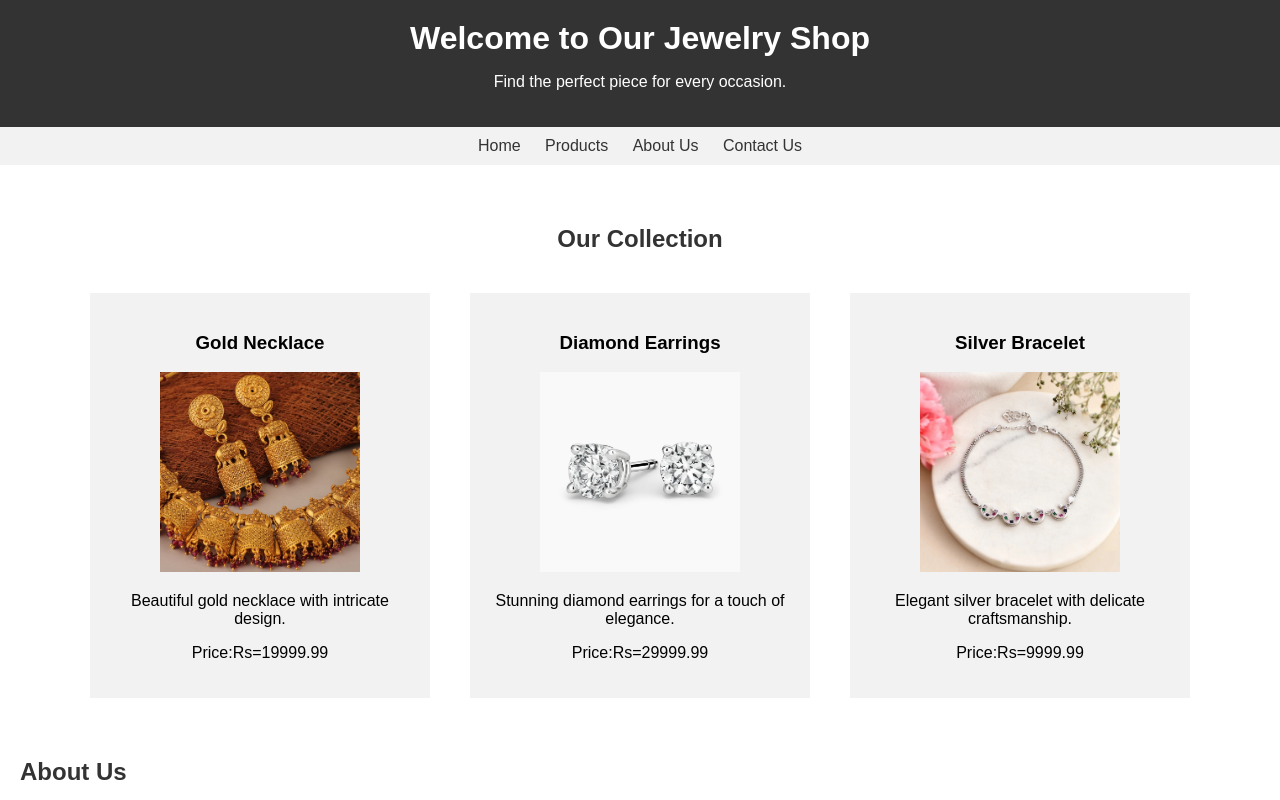
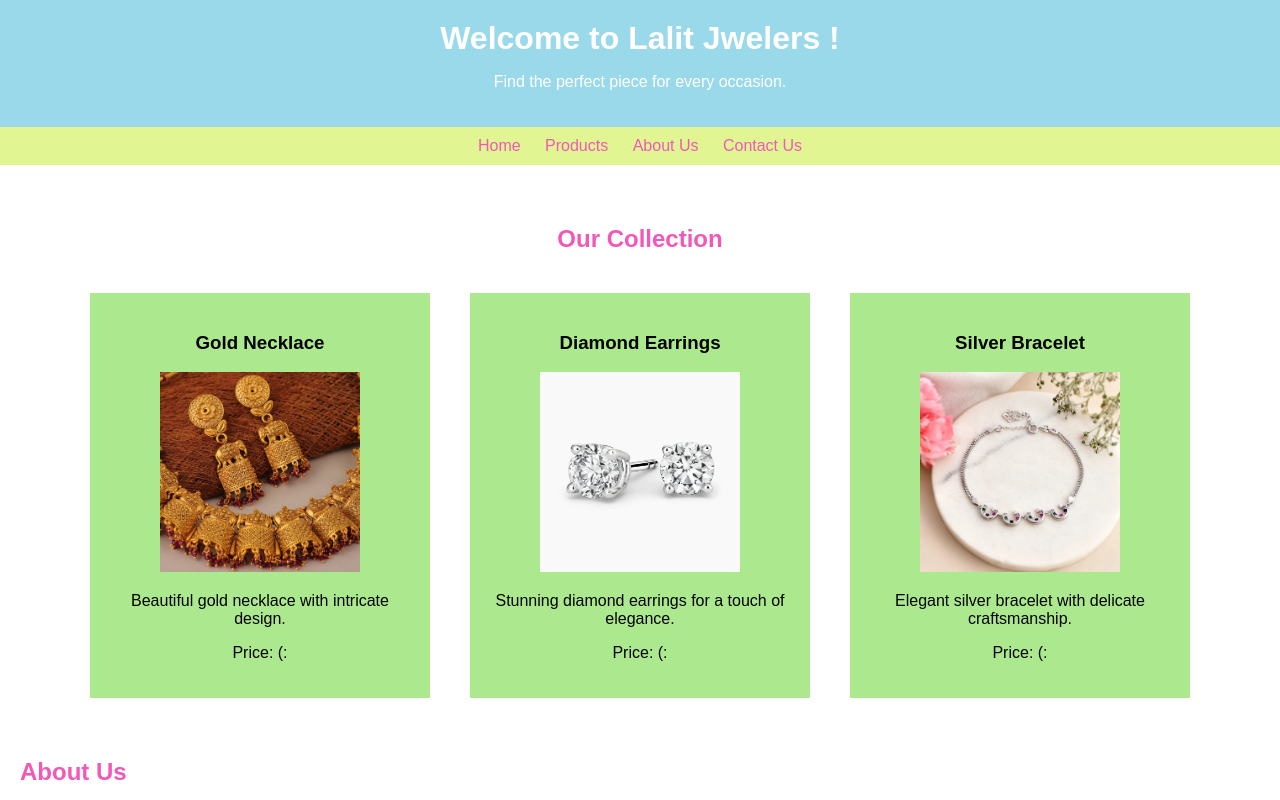
Before and after one commit to ritikajain5656/Jwelshopee, a plain HTML site: page Index.html in a window 1280 px wide. Shown: the top 800 px of the page. Drawn offline with Linux system fonts and the light colour scheme.

Commit message:
Update Index.html

```diff
--- a/Index.html
+++ b/Index.html
@@ -13,7 +13,7 @@
 
         /* Header Styles */
         header {
-          background-color: #333;
+          background-color: #9ad9e9;
           color: #fff;
           padding: 20px;
           text-align: center;
@@ -25,7 +25,7 @@
 
         /* Navigation Menu Styles */
         nav {
-          background-color: #f2f2f2;
+          background-color: #e1f693;
           padding: 10px;
           text-align: center;
         }
@@ -42,12 +42,12 @@
         }
 
         nav a {
-          color: #333;
+          color: #f258b7;
           text-decoration: none;
         }
 
         nav a:hover {
-          color: #666;
+          color: #220bf2;
         }
 
         /* Main Content Styles */
@@ -60,7 +60,7 @@
         }
 
         section h2 {
-          color: #333;
+          color: #f258b7;
         }
 
         /* Product Showcase Styles */
@@ -77,7 +77,7 @@
           width: 300px;
           margin: 20px;
           padding: 20px;
-          background-color: #f2f2f2;
+          background-color: #ace98e;
           text-align: center;
         }
 
@@ -88,7 +88,7 @@
 
         /* Footer Styles */
         footer {
-          background-color: #333;
+          background-color: #9ad9e9;
           color: #fff;
           padding: 10px;
           text-align: center;
@@ -96,7 +96,7 @@
 
         /* Center "Our Collection" heading */
         section#products h2 {
-          color: #333;
+          color: #f258b7;
           text-align: center;
           margin-top: 40px; /* Adjust the top margin for spacing */
         }
@@ -105,7 +105,7 @@
 <body>
     <!-- Header -->
     <header>
-        <h1>Welcome to Our Jewelry Shop</h1>
+        <h1>Welcome to Lalit Jwelers !</h1>
         <p>Find the perfect piece for every occasion.</p>
     </header>
 
@@ -129,19 +129,19 @@
                     <h3>Gold Necklace</h3>
                     <img src="p-elephant-dome-antique-gold-necklace-set-150931-1.jpg" alt="Gold Necklace" width="200">
                     <p>Beautiful gold necklace with intricate design.</p>
-                    <p>Price:Rs=19999.99</p>
+                    <p>Price: (:</p>
                 </li>
                 <li>
                     <h3>Diamond Earrings</h3>
                     <img src="diamond EARING.jpeg" alt="Diamond Earrings" width="200">
                     <p>Stunning diamond earrings for a touch of elegance.</p>
-                    <p>Price:Rs=29999.99</p>
+                    <p>Price: (:</p>
                 </li>
                 <li>
                     <h3>Silver Bracelet</h3>
                     <img src="Silver bracelate.jpeg" alt="Silver Bracelet" width="200">
                     <p>Elegant silver bracelet with delicate craftsmanship.</p>
-                    <p>Price:Rs=9999.99</p>
+                    <p>Price: (:</p>
                 </li>
             </ul>
         </section>
```
